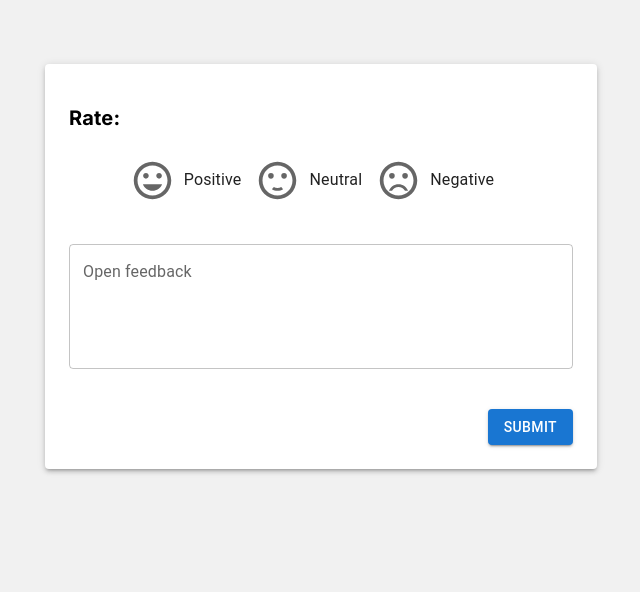
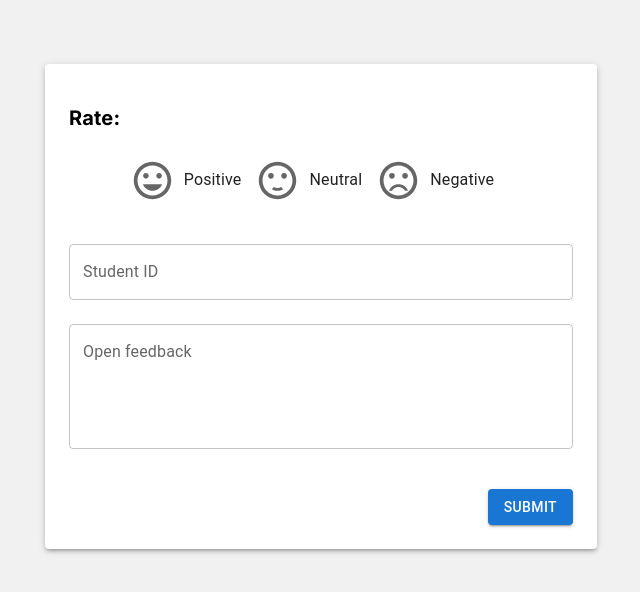
Before and after one commit to A-Yerkeshev/sw-project-metropolia-spring-2024, a React (Create React App) app in the folder frontend/: page /feedback/new in a window 1280 px wide. Shown: the top 592 px of the page, without its empty margins (319-959 px from the left). Built offline with nearby package versions, Linux system fonts and the light colour scheme.

Commit message:
id field added to feedback form

```diff
--- a/frontend/src/pages/Feedback/Feedback.js
+++ b/frontend/src/pages/Feedback/Feedback.js
@@ -25,6 +25,7 @@ const Feedback = () => {
 
   const [rating, setRating] = useState("");
   const [openFeedback, setOpenFeedback] = useState("");
+  const [studentId, setStudentId] = useState("");
   const [submitStatus, setSubmitStatus] = useState("");
   const [submitMessage, setSubmitMessage] = useState("");
 
@@ -34,6 +35,10 @@ const Feedback = () => {
 
   const handleChangeOpenFeedback = (event) => {
     setOpenFeedback(event.target.value);
+  };
+
+  const handleChangeStudentId = (event) => {
+    setStudentId(event.target.value);
   };
 
   const handleSubmit = async () => {
@@ -49,7 +54,7 @@ const Feedback = () => {
             rating: Number(rating),
             text: openFeedback,
             sessionId: sessionId,
-            studentId: 3, // This should be dynamically set based on the logged-in user
+            studentId: Number(studentId),
           }),
         }
       );
@@ -172,6 +177,15 @@ const Feedback = () => {
               />
             </RadioGroup>
             <TextField
+              label="Student ID"
+              name="student-id"
+              type="number"
+              margin="normal"
+              fullWidth
+              value={studentId}
+              onChange={handleChangeStudentId}
+            />
+            <TextField
               label="Open feedback"
               name="open-feedback"
               multiline
```
